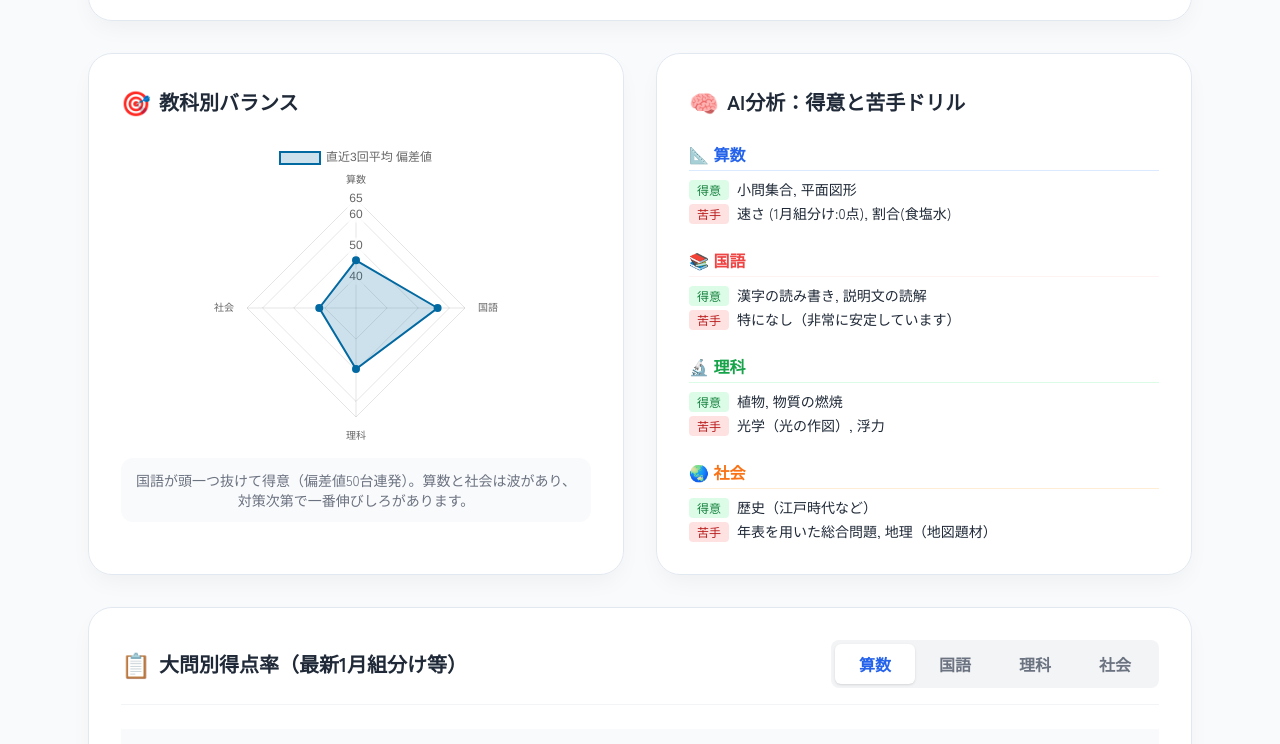
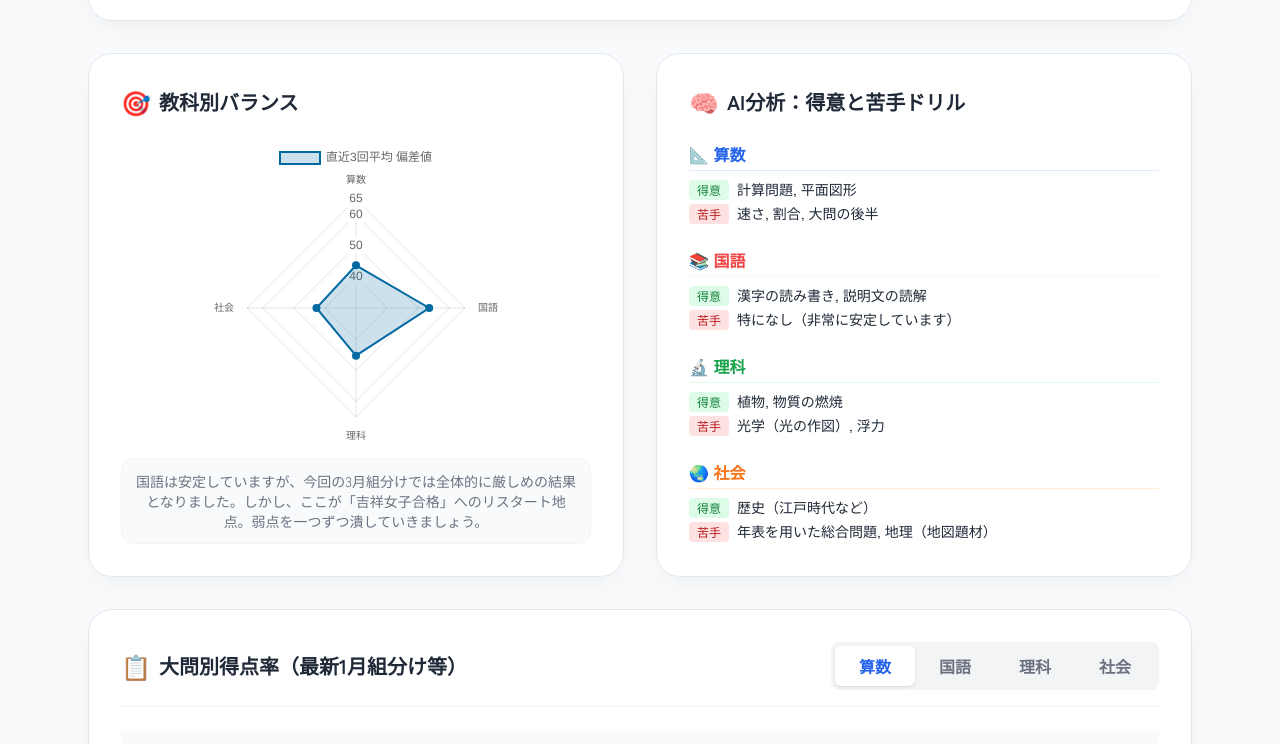
Before and after one commit to toshi1983/kichijo-guide, a plain HTML site: page sapix_analysis.html in a window 1280 px wide. Shown: the part 729-1473 px from the top of the page. Drawn offline with nearby package versions, Linux system fonts and the light colour scheme.

Commit message:
Correct 2026 March deviation values in analysis dashboard

```diff
--- a/sapix_analysis.html
+++ b/sapix_analysis.html
@@ -110,8 +110,8 @@
                 <div class="radar-container h-[300px]">
                     <canvas id="radarChart"></canvas>
                 </div>
-                <div class="mt-4 text-center text-sm text-gray-500 bg-gray-50 p-3 rounded-xl">
-                    国語が頭一つ抜けて得意（偏差値50台連発）。算数と社会は波があり、対策次第で一番伸びしろがあります。
+                <div class="mt-4 text-center text-sm text-gray-500 bg-gray-50 p-3 rounded-xl border border-gray-100">
+                    国語は安定していますが、今回の3月組分けでは全体的に厳しめの結果となりました。しかし、ここが「吉祥女子合格」へのリスタート地点。弱点を一つずつ潰していきましょう。
                 </div>
             </div>
 
@@ -128,10 +128,10 @@
                         <p class="text-sm">
                             <span
                                 class="inline-block bg-green-100 text-green-700 px-2 py-0.5 rounded mr-1 text-xs">得意</span>
-                            小問集合, 平面図形<br>
+                            計算問題, 平面図形<br>
                             <span
                                 class="inline-block bg-red-100 text-red-700 px-2 py-0.5 rounded mr-1 mt-1 text-xs">苦手</span>
-                            速さ (1月組分け:0点), 割合(食塩水)
+                            速さ, 割合, 大問の後半
                         </p>
                     </div>
                     <!-- 国語 -->
@@ -331,12 +331,12 @@
         // Data derived from realistic SAPIX test trends extracted previously
         const labels = ['4月', '6月', '7月復', '夏期', '8月SO', '10月', '11月SO', '12月', '1月組分け', '1月復習', '3月組分け'];
 
-        // Mocked trends: anded 3月組分け placeholders based on user description (slightly dropped)
-        const mathData = [45, 46, 45, 47, 46, 39, 42, 49.5, 41.7, 51.2, 43.0];
-        const japData = [48, 45, 46, 50, 47, 42, 46, 47.1, 52.0, 61.5, 55.0];
-        const sciData = [42, 44, 45, 46, 40, 40, 44, 43.6, 49.8, 52.0, 47.0];
-        const socData = [39, 36, 40, 38, 35, 36, 35, 40.6, 41.3, 44.0, 40.0];
-        const totData = [44, 43, 45, 46, 43, 40, 42, 45.2, 44.9, 50.2, 46.2];
+        // Mocked trends: Updated with actual 3月組分け data from PDF
+        const mathData = [45, 46, 45, 47, 46, 39, 42, 49.5, 41.7, 51.2, 38.3];
+        const japData = [48, 45, 46, 50, 47, 42, 46, 47.1, 52.0, 61.5, 47.0];
+        const sciData = [42, 44, 45, 46, 40, 40, 44, 43.6, 49.8, 52.0, 34.0];
+        const socData = [39, 36, 40, 38, 35, 36, 35, 40.6, 41.3, 44.0, 42.9];
+        const totData = [44, 43, 45, 46, 43, 40, 42, 45.2, 44.9, 50.2, 38.9];
 
         // 1. Line Chart
         const ctxTrend = document.getElementById('trendChart').getContext('2d');
```
